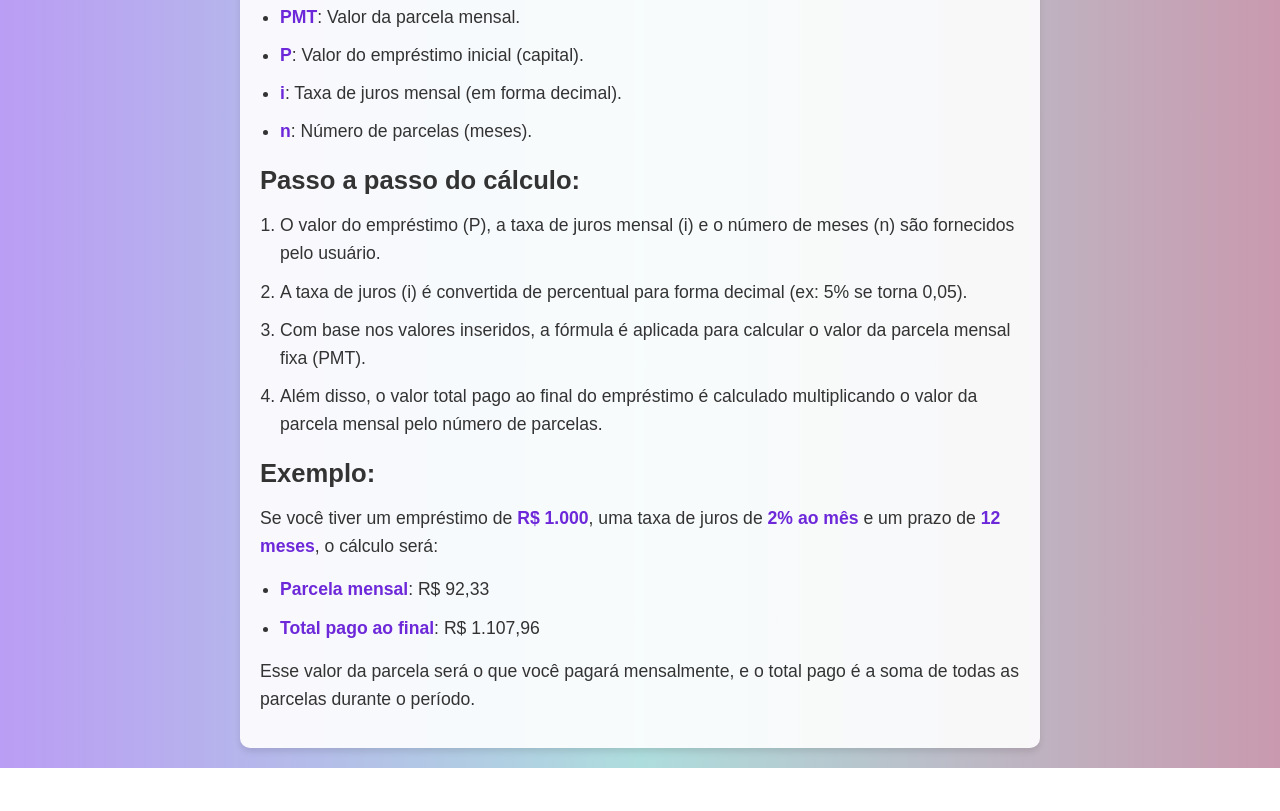
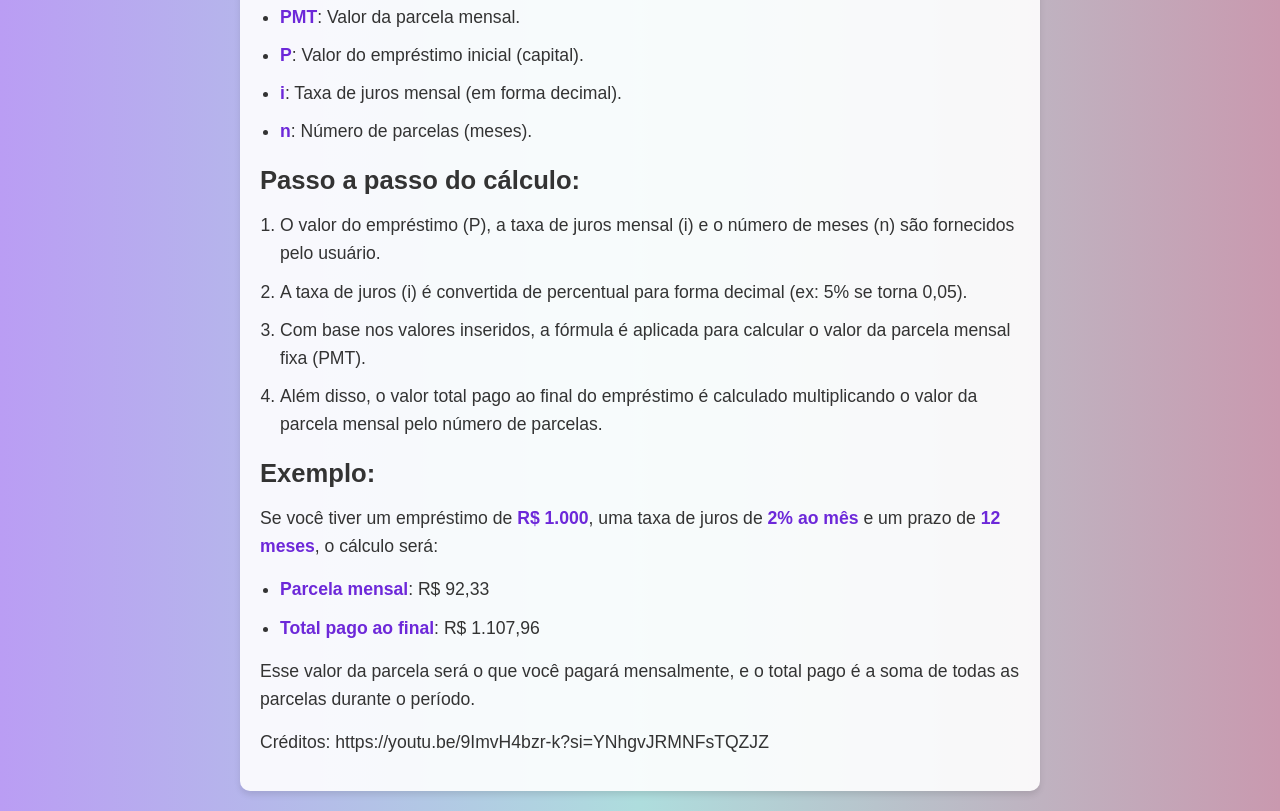
Before and after one commit to Ggrazzi-cs08/calculadora.ofc, a plain HTML site: page sobre.html in a window 1280 px wide. Shown: the part 396-1207 px from the top of the page. Before the commit the page ends 1164 px from the top, so only its background shows below. Drawn offline with Linux system fonts and the light colour scheme.

Commit message:
Update sobre.html

```diff
--- a/sobre.html
+++ b/sobre.html
@@ -117,6 +117,8 @@ PMT = (P × i) / (1 - (1 + i)^-n)
                 <li><strong>Total pago ao final</strong>: R$ 1.107,96</li>
             </ul>
             <p>Esse valor da parcela será o que você pagará mensalmente, e o total pago é a soma de todas as parcelas durante o período.</p>
+            <p> Créditos: https://youtu.be/9ImvH4bzr-k?si=YNhgvJRMNFsTQZJZ</p>
+
         </div>
     </main>
 </body>
```
